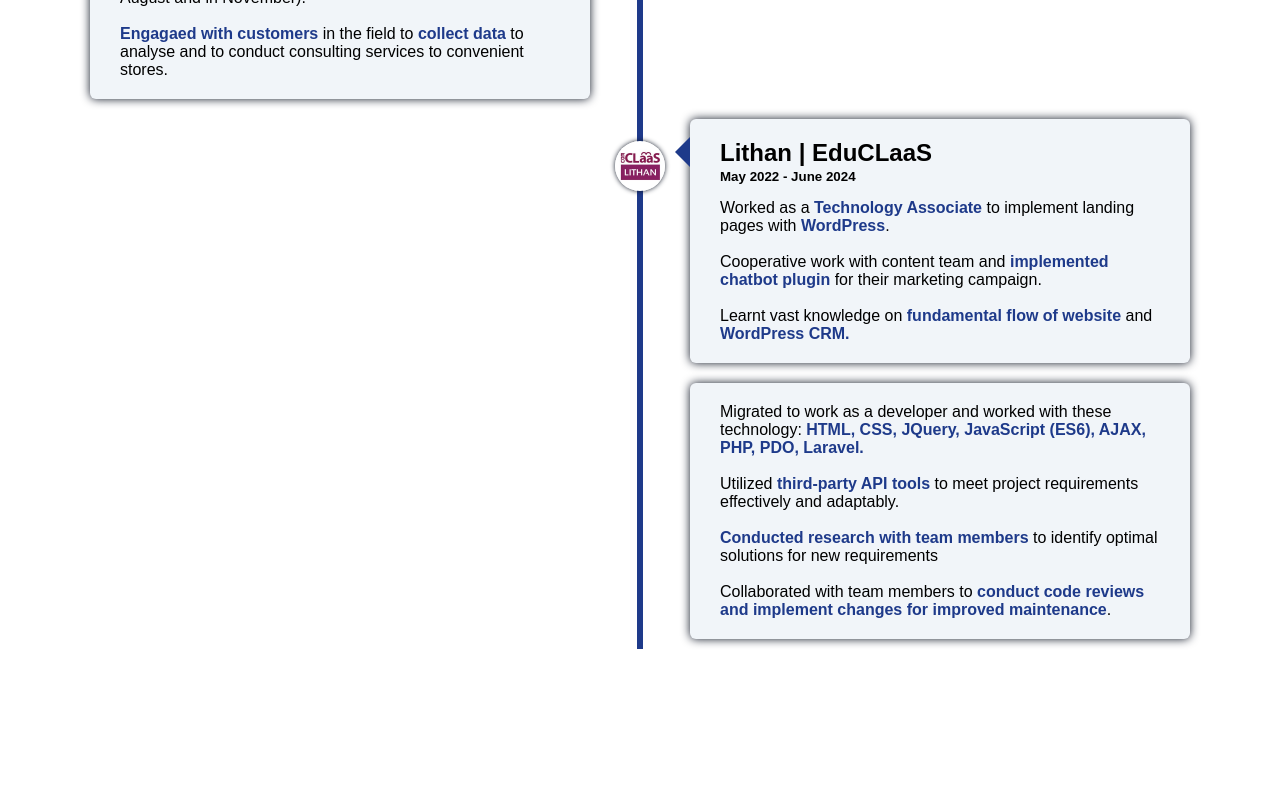
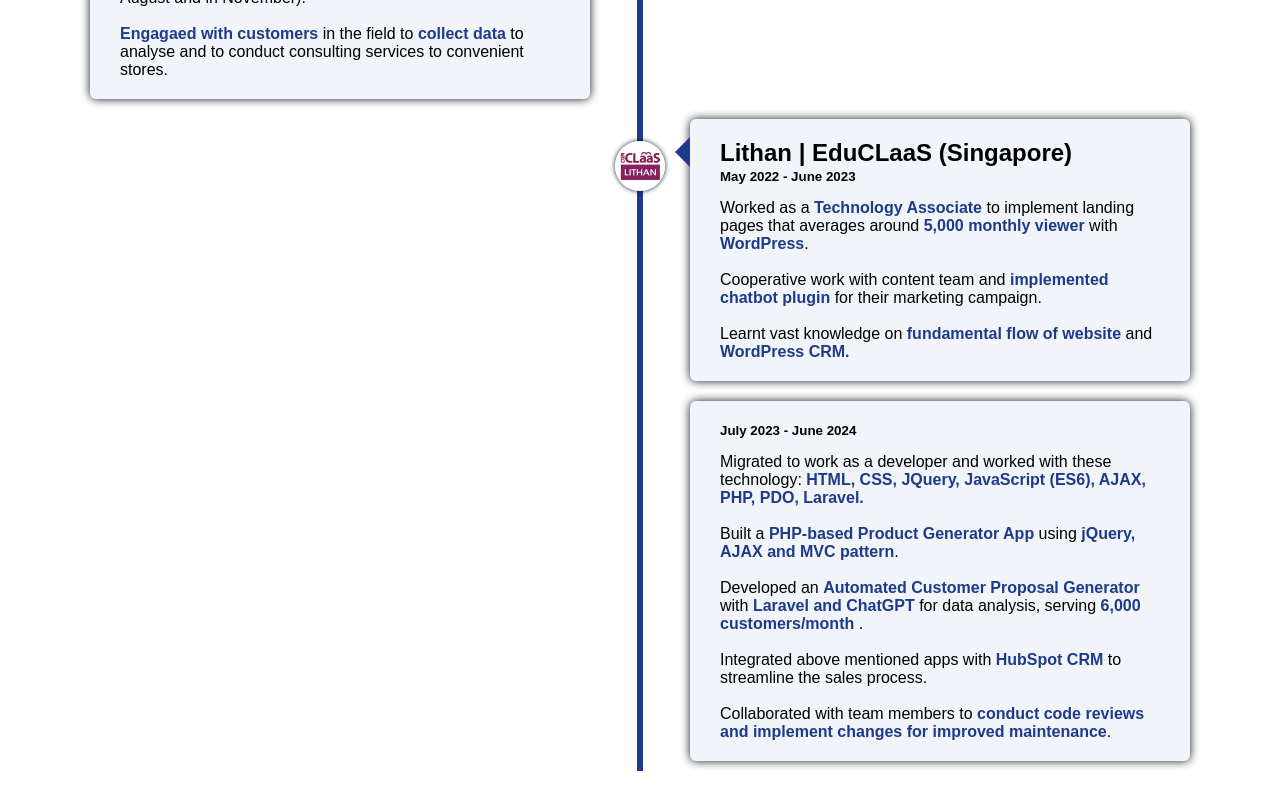
Before and after one commit to kevinhub-tech/kevinhub-tech_Portfolio, a React (Create React App) app: page / in a window 1280 px wide. Shown: the part 3340-4140 px from the top of the page. Built offline with nearby package versions, Linux system fonts and the light colour scheme; a web font is replaced by a local one.

Commit message:
work experience content updated

```diff
--- a/src/components/Work_Experience/WE.js
+++ b/src/components/Work_Experience/WE.js
@@ -29,11 +29,11 @@
           <div className="workexperience__container workexperience__right__container">
             <img src={lithanandeduclaas} alt="EduCLaaS Logo" />
             <div className="text-box">
-              <h2 className="company__name">Lithan | EduCLaaS</h2>
-              <small className="duration"> May 2022 - June 2024</small>
+              <h2 className="company__name">Lithan | EduCLaaS (Singapore)</h2>
+              <small className="duration"> May 2022 - June 2023</small>
               <p className="work__desc">
                 Worked as a <strong>Technology Associate</strong> to implement
-                landing pages with <strong>WordPress</strong>.<br></br><br></br> Cooperative work
+                landing pages that averages around <strong> 5,000 monthly viewer </strong> with <strong>WordPress</strong>.<br></br><br></br> Cooperative work
                 with content team and
                 <strong> implemented chatbot plugin</strong> for their marketing
                 campaign. <br></br><br></br>Learnt vast knowledge on
@@ -45,10 +45,12 @@
           </div>
           <div className="workexperience__container workexperience__right__container">
             <div className="text-box">
+              <small className="duration">July 2023 - June 2024</small>
               <p className="work__desc">
                 Migrated to work as a developer and worked with these technology: <strong> HTML, CSS, JQuery, JavaScript (ES6), AJAX, PHP, PDO, Laravel. </strong><br></br><br></br>
-                Utilized <strong>third-party API tools</strong> to meet project requirements effectively and adaptably.<br></br><br></br>
-                <strong>Conducted research with team members</strong> to identify optimal solutions for new requirements<br></br><br></br>
+                Built a <strong>PHP-based Product Generator App</strong> using <strong>jQuery, AJAX and MVC pattern</strong>. <br></br><br></br>
+                Developed an <strong>Automated Customer Proposal Generator</strong> with <strong>Laravel and ChatGPT </strong> for data analysis, serving <strong>6,000 customers/month </strong>.<br></br><br></br>
+                Integrated above mentioned apps with <strong>HubSpot CRM </strong>to streamline the sales process.<br></br><br></br>
                 Collaborated with team members to  <strong>conduct code reviews and implement changes for improved maintenance</strong>.
               </p>
             </div>
```
